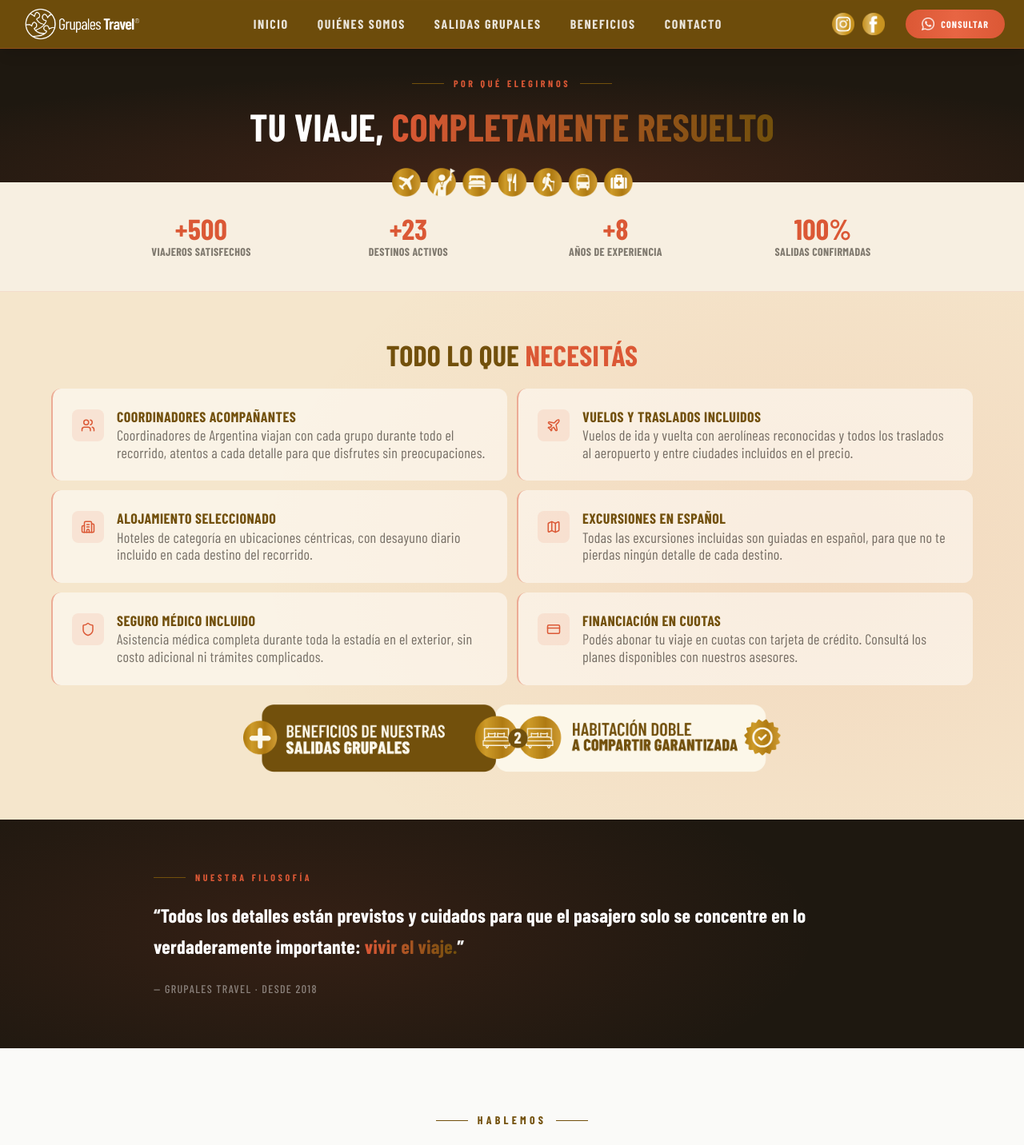
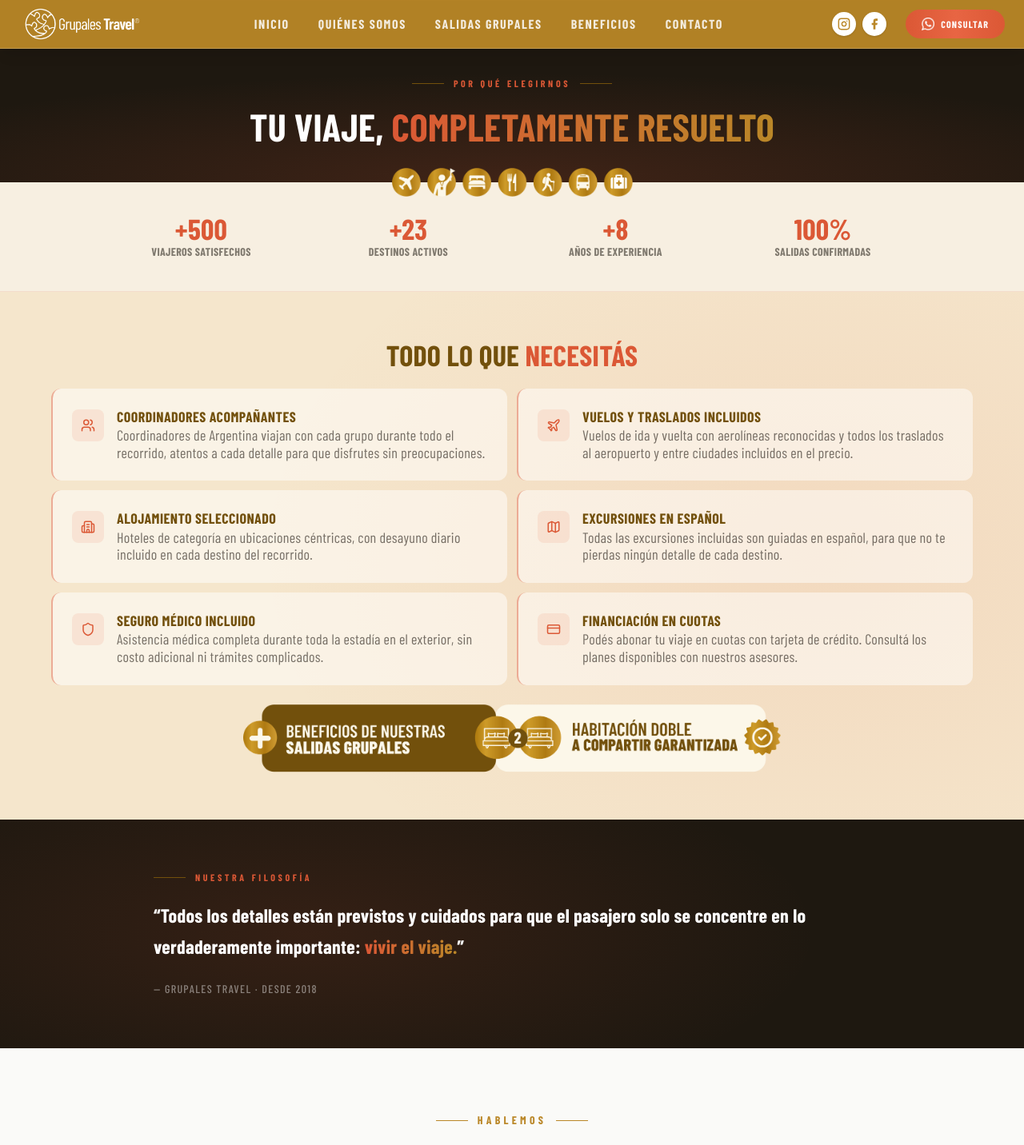
Before and after one commit to grupales-travel/website, a Next.js app: page /ventajas in a window 1280 px wide. Shown: the top 1432 px of the page at 80% size. Built offline with nearby package versions, Linux system fonts and the light colour scheme; a web font is replaced by a local one.

Commit message:
feat: actualizar paleta de colores a dorado radiante, botones sociales blancos, iluminacion hero y titulo de destinos

```diff
--- a/src/app/globals.css
+++ b/src/app/globals.css
@@ -11,10 +11,11 @@
   --color-gold-secondary: #e86543;
   --color-gold-light: #f5ab98;
   --color-gold-pale: #fcebe6;
-  --color-gold-dark: #72500c;
+  --color-gold-dark: #ba8728;
 
   --color-brand-orange: #db5835;
-  --color-brand-brown: #72500c;
+  --color-brand-brown: #ba8728;
+  --color-brand-gold: #ba8728;
 
   --color-dark: #1E1810;
   --color-dark-800: #2d2418;
@@ -116,7 +117,7 @@ h6 {
 }
 
 ::-webkit-scrollbar-thumb {
-  background: linear-gradient(to bottom, #db5835, #72500c);
+  background: linear-gradient(to bottom, #db5835, #ba8728);
   border-radius: 999px;
 }
 
@@ -233,7 +234,7 @@ h6 {
 
 /* Brand gradient text */
 .text-gold-gradient {
-  background: linear-gradient(90deg, #db5835, #72500c);
+  background: linear-gradient(90deg, #db5835, #ba8728);
   -webkit-background-clip: text;
   -webkit-text-fill-color: transparent;
   background-clip: text;
--- a/src/components/home/AdvancedFilter.tsx
+++ b/src/components/home/AdvancedFilter.tsx
@@ -261,7 +261,7 @@ function FilterPill({
             : "bg-white text-[#1E1810]/65 shadow-[0_1px_4px_rgba(0,0,0,0.08)] hover:text-[#1E1810]"
           }
         `}
-        style={isDark ? { backgroundColor: "#72500c", boxShadow: "0 4px 20px rgba(114,80,12,0.3)" } : {}}
+        style={isDark ? { backgroundColor: "#ba8728", boxShadow: "0 4px 20px rgba(186,135,40,0.3)" } : {}}
       >
         <span className={`shrink-0 ${isDark ? "text-[#db5835]" : "text-[#1E1810]/35"}`}>
           {icon}
@@ -319,7 +319,7 @@ function SheetOption({ label, selected, onClick }: { label: string; selected: bo
         w-full flex items-center justify-between px-4 py-2.5 text-left
         text-[14px] leading-none transition-colors duration-75 cursor-pointer
         ${selected
-          ? "text-[#72500c] font-semibold bg-[#fcebe6]"
+          ? "text-[#ba8728] font-semibold bg-[#fcebe6]"
           : "text-[#1E1810]/60 font-medium hover:bg-black/[0.03] hover:text-[#1E1810]/90"
         }
       `}
--- a/src/components/home/ContactCTA.tsx
+++ b/src/components/home/ContactCTA.tsx
@@ -18,11 +18,11 @@ export default function ContactCTA() {
             transition={{ duration: 0.5 }}
             className="flex items-center justify-center gap-3 mb-3"
           >
-            <div className="h-px w-6 sm:w-10 bg-[#72500c]" />
-            <span className="text-[#72500c] text-[10px] sm:text-sm font-bold uppercase tracking-[0.2em] sm:tracking-[0.3em]">
+            <div className="h-px w-6 sm:w-10 bg-[#ba8728]" />
+            <span className="text-[#ba8728] text-[10px] sm:text-sm font-bold uppercase tracking-[0.2em] sm:tracking-[0.3em]">
               Hablemos
             </span>
-            <div className="h-px w-6 sm:w-10 bg-[#72500c]" />
+            <div className="h-px w-6 sm:w-10 bg-[#ba8728]" />
           </motion.div>
 
           <motion.h2
@@ -33,7 +33,7 @@ export default function ContactCTA() {
             className="text-3xl sm:text-5xl md:text-6xl lg:text-7xl font-black uppercase leading-[0.92]"
           >
             <span className="text-[#db5835]">Comunicate con </span>
-            <span className="text-[#72500c]">nosotros</span>
+            <span className="text-[#ba8728]">nosotros</span>
           </motion.h2>
         </div>
 
--- a/src/components/home/DestinationsSection.tsx
+++ b/src/components/home/DestinationsSection.tsx
@@ -36,8 +36,8 @@ export default function DestinationsSection({ destinations }: Props) {
               transition={{ duration: 0.5 }}
               className="flex items-center gap-3 mb-4"
             >
-              <div className="h-px w-6 sm:w-10 bg-[#72500c]" />
-              <span className="text-[#72500c] text-[10px] sm:text-sm font-bold uppercase tracking-[0.2em] sm:tracking-[0.3em]">
+              <div className="h-px w-6 sm:w-10 bg-[#ba8728]" />
+              <span className="text-[#ba8728] text-[10px] sm:text-sm font-bold uppercase tracking-[0.2em] sm:tracking-[0.3em]">
                 Exclusivas
               </span>
             </motion.div>
@@ -49,7 +49,7 @@ export default function DestinationsSection({ destinations }: Props) {
               transition={{ duration: 0.6, delay: 0.1 }}
               className="text-4xl md:text-5xl lg:text-6xl font-black uppercase leading-[1.0]"
             >
-              <span className="text-[#72500c]">Salidas Grupales</span>
+              <span className="text-[#db5835]">Salidas Grupales</span>
               <br />
               <span className="text-gold-gradient">Destacadas</span>
             </motion.h2>
--- a/src/components/layout/Navbar.tsx
+++ b/src/components/layout/Navbar.tsx
@@ -113,7 +113,7 @@ export default function Navbar() {
         className={cn(
           "fixed top-0 left-0 right-0 z-[100] transition-all duration-500",
           (scrolled || !isHome)
-            ? "bg-[#72500c]/95 backdrop-blur-md border-b border-[#db5835]/30 py-2 shadow-lg"
+            ? "bg-[#ba8728]/95 backdrop-blur-md border-b border-white/20 py-2 shadow-lg"
             : "bg-transparent py-3"
         )}
       >
@@ -148,22 +148,30 @@ export default function Navbar() {
 
           {/* Right — social + CTA */}
           <div className="hidden lg:flex items-center gap-4">
-            <div className="flex items-center gap-1.5">
+            <div className="flex items-center gap-2">
               <a
                 href={COMPANY.instagram}
                 target="_blank"
                 rel="noopener noreferrer"
-                className="w-8 h-8 flex items-center justify-center hover:opacity-75 transition-opacity duration-200"
+                aria-label="Instagram"
+                className="w-7.5 h-7.5 rounded-full bg-white flex items-center justify-center text-[#ba8728] hover:scale-110 shadow-sm transition-transform duration-200"
               >
-                <img src="/ig-icon.png" alt="Instagram" className="w-7 h-7 object-contain" />
+                <svg className="w-4 h-4" viewBox="0 0 24 24" fill="none" stroke="currentColor" strokeWidth="2.2" strokeLinecap="round" strokeLinejoin="round">
+                  <rect width="20" height="20" x="2" y="2" rx="5" ry="5" />
+                  <path d="M16 11.37A4 4 0 1 1 12.63 8 4 4 0 0 1 16 11.37z" />
+                  <line x1="17.5" x2="17.51" y1="6.5" y2="6.5" />
+                </svg>
               </a>
               <a
                 href={COMPANY.facebook}
                 target="_blank"
                 rel="noopener noreferrer"
-                className="w-8 h-8 flex items-center justify-center hover:opacity-75 transition-opacity duration-200"
+                aria-label="Facebook"
+                className="w-7.5 h-7.5 rounded-full bg-white flex items-center justify-center text-[#ba8728] hover:scale-110 shadow-sm transition-transform duration-200"
               >
-                <img src="/fb-icon.png" alt="Facebook" className="w-7 h-7 object-contain" />
+                <svg className="w-4 h-4 fill-current" viewBox="0 0 24 24">
+                  <path d="M18 2h-3a5 5 0 0 0-5 5v3H7v4h3v8h4v-8h3l1-4h-4V7a1 1 0 0 1 1-1h3z" />
+                </svg>
               </a>
             </div>
             <motion.a
@@ -211,7 +219,7 @@ export default function Navbar() {
             className="fixed inset-0 z-[95] flex flex-col bg-[#1E1810]"
             style={{ touchAction: "none" }}
           >
-            <div className="h-1 w-full bg-gradient-to-r from-[#72500c] via-[#db5835] to-[#72500c]" />
+            <div className="h-1 w-full bg-gradient-to-r from-[#ba8728] via-[#db5835] to-[#ba8728]" />
             <div className="flex-1 flex flex-col justify-center px-8 py-20">
               <nav className="flex flex-col gap-2">
                 {NAV_LINKS.map((link, i) => (
@@ -249,8 +257,30 @@ export default function Navbar() {
                   Consultar por WhatsApp
                 </a>
                 <div className="flex items-center justify-center gap-4 mt-2">
-                  <a href={COMPANY.instagram} target="_blank" rel="noopener noreferrer" className="opacity-70 hover:opacity-100 transition-opacity"><img src="/ig-icon.png" alt="Instagram" className="w-8 h-8 object-contain" /></a>
-                  <a href={COMPANY.facebook} target="_blank" rel="noopener noreferrer" className="opacity-70 hover:opacity-100 transition-opacity"><img src="/fb-icon.png" alt="Facebook" className="w-8 h-8 object-contain" /></a>
+                  <a
+                    href={COMPANY.instagram}
+                    target="_blank"
+                    rel="noopener noreferrer"
+                    aria-label="Instagram"
+                    className="w-10 h-10 rounded-full bg-white flex items-center justify-center text-[#ba8728] hover:opacity-90 transition-opacity"
+                  >
+                    <svg className="w-5 h-5" viewBox="0 0 24 24" fill="none" stroke="currentColor" strokeWidth="2.2" strokeLinecap="round" strokeLinejoin="round">
+                      <rect width="20" height="20" x="2" y="2" rx="5" ry="5" />
+                      <path d="M16 11.37A4 4 0 1 1 12.63 8 4 4 0 0 1 16 11.37z" />
+                      <line x1="17.5" x2="17.51" y1="6.5" y2="6.5" />
+                    </svg>
+                  </a>
+                  <a
+                    href={COMPANY.facebook}
+                    target="_blank"
+                    rel="noopener noreferrer"
+                    aria-label="Facebook"
+                    className="w-10 h-10 rounded-full bg-white flex items-center justify-center text-[#ba8728] hover:opacity-90 transition-opacity"
+                  >
+                    <svg className="w-5 h-5 fill-current" viewBox="0 0 24 24">
+                      <path d="M18 2h-3a5 5 0 0 0-5 5v3H7v4h3v8h4v-8h3l1-4h-4V7a1 1 0 0 1 1-1h3z" />
+                    </svg>
+                  </a>
                 </div>
               </motion.div>
             </div>
--- a/src/components/ui/PreReserveModal.tsx
+++ b/src/components/ui/PreReserveModal.tsx
@@ -187,7 +187,7 @@ Fecha de Nacimiento: ${p.fechaNacimiento}
             className="relative w-full max-w-[500px] bg-white border border-[#a66d03]/30 rounded-2xl shadow-2xl overflow-hidden my-auto"
           >
             {/* Header decorativo */}
-            <div className="absolute top-0 left-0 right-0 h-1.5 bg-gradient-to-r from-[#72500c] via-[#db5835] to-[#72500c]" />
+            <div className="absolute top-0 left-0 right-0 h-1.5 bg-gradient-to-r from-[#ba8728] via-[#db5835] to-[#ba8728]" />
             <div className="absolute inset-0 bg-[radial-gradient(ellipse_80%_60%_at_50%_0%,rgba(219,88,53,0.05),transparent)] pointer-events-none" />
 
             <button
```
Also changed, not shown: src/components/home/ExperienceSection.tsx (+6 -6 lines), src/components/home/GallerySection.tsx (+4 -4 lines), src/components/home/HeroSection.tsx (+4 -3 lines), src/components/home/RegionFilter.tsx (+8 -8 lines).
